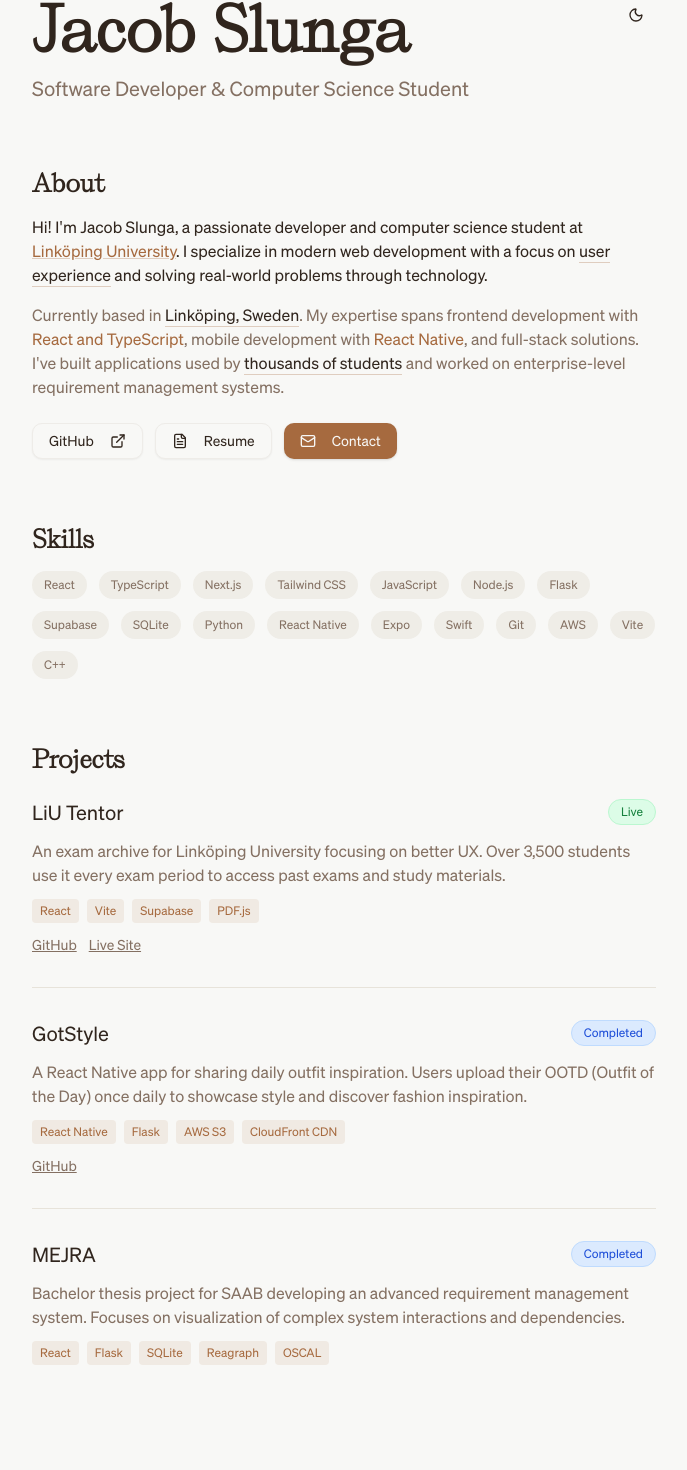
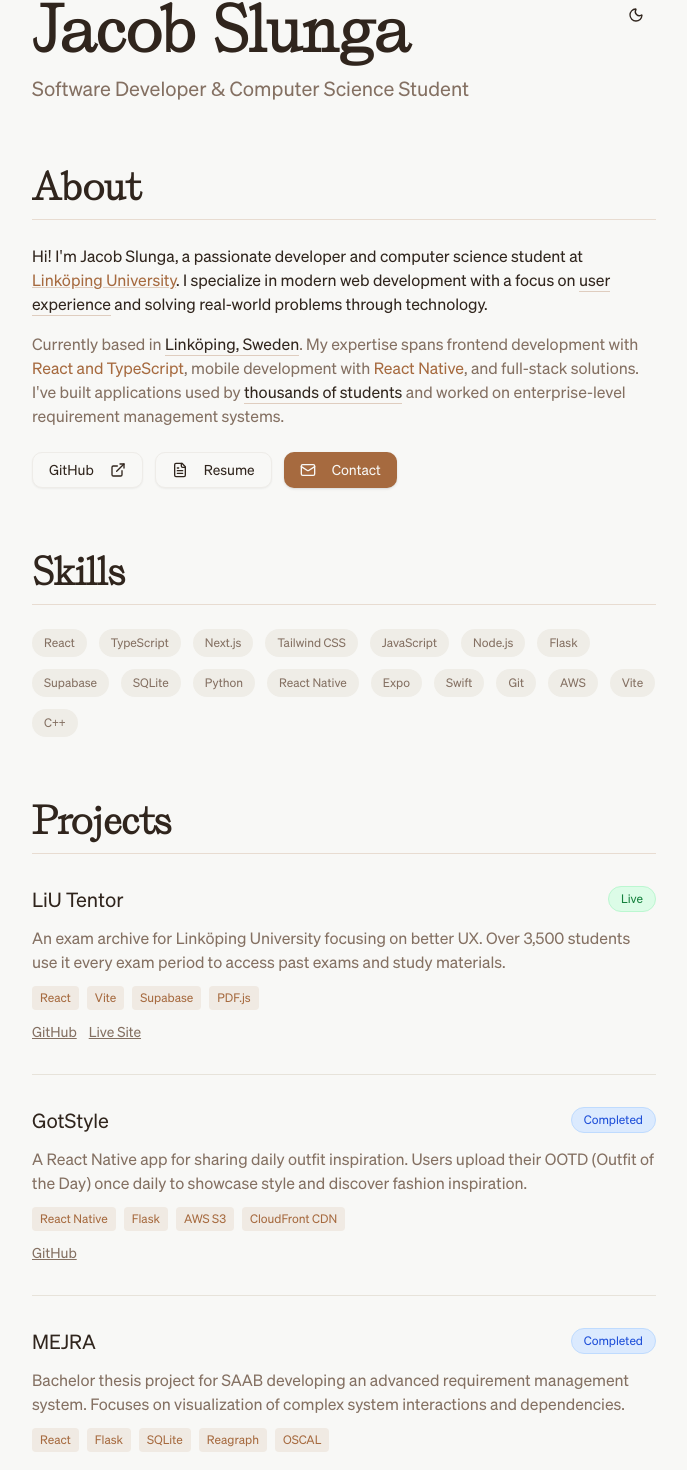
Before and after one commit to jacobslunga/portfolio-site, a React (Vite) app: page / in a window 1280 px wide. Shown: the part 49-1519 px from the top of the page, without its empty margins (296-983 px from the left). Built offline with nearby package versions, Linux system fonts and the light colour scheme.

Commit message:
changed title underline and size

```diff
--- a/src/index.css
+++ b/src/index.css
@@ -132,8 +132,18 @@
 
   /* Smooth transitions for theme switching */
   * {
-    transition: background-color 0.3s ease, border-color 0.3s ease,
-      color 0.3s ease;
+    transition: background-color 0.2s ease, border-color 0.2s ease,
+      color 0.15s ease;
+  }
+
+  /* Faster transitions for headings */
+  h1,
+  h2,
+  h3,
+  h4,
+  h5,
+  h6 {
+    transition: color 0.1s ease;
   }
 
   /* Custom Scrollbar */
--- a/src/pages/HomePage.tsx
+++ b/src/pages/HomePage.tsx
@@ -127,7 +127,9 @@ export default function HomePage() {
 
       {/* About */}
       <section>
-        <h2 className="text-2xl font-serif font-semibold mb-4">About</h2>
+        <h2 className="text-3xl sm:text-4xl font-serif font-bold mb-6 border-b border-primary/20 pb-3">
+          About
+        </h2>
         <div className="space-y-4 text-muted-foreground">
           <p className="text-foreground">
             Hi! I'm Jacob Slunga, a passionate developer and computer science
@@ -203,7 +205,9 @@ export default function HomePage() {
 
       {/* Skills */}
       <section>
-        <h2 className="text-2xl font-serif font-semibold mb-4">Skills</h2>
+        <h2 className="text-3xl sm:text-4xl font-serif font-bold mb-6 border-b border-primary/20 pb-3">
+          Skills
+        </h2>
         <div className="flex flex-wrap gap-2 sm:gap-3">
           {skills.map((skill) => (
             <span
@@ -218,7 +222,9 @@ export default function HomePage() {
 
       {/* Projects */}
       <section>
-        <h2 className="text-2xl font-serif font-semibold mb-6">Projects</h2>
+        <h2 className="text-3xl sm:text-4xl font-serif font-bold mb-8 border-b border-primary/20 pb-3">
+          Projects
+        </h2>
         <div className="space-y-8">
           {projects.map((project) => (
             <div
@@ -277,7 +283,9 @@ export default function HomePage() {
 
       {/* Experience */}
       <section>
-        <h2 className="text-2xl font-serif font-semibold mb-6">Experience</h2>
+        <h2 className="text-3xl sm:text-4xl font-serif font-bold mb-8 border-b border-primary/20 pb-3">
+          Experience
+        </h2>
         <div className="space-y-8">
           {experiences.map((exp) => (
             <div
```
